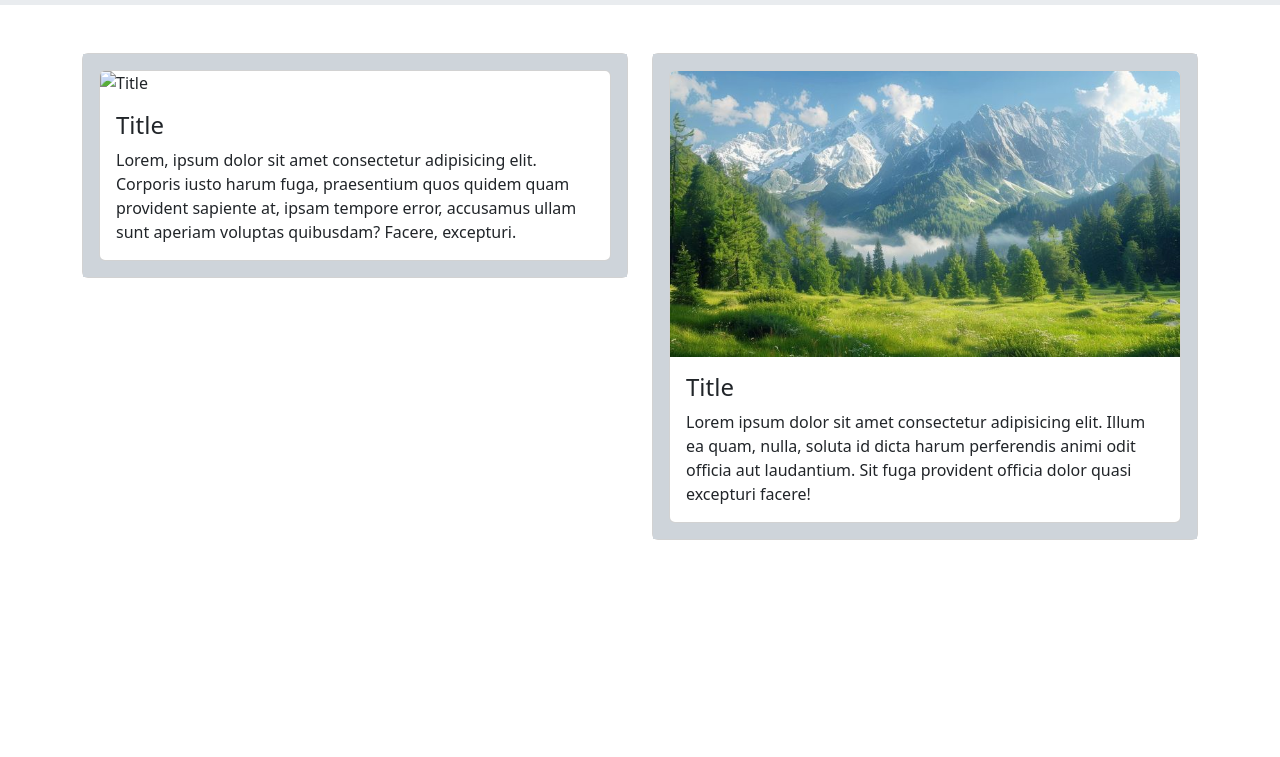
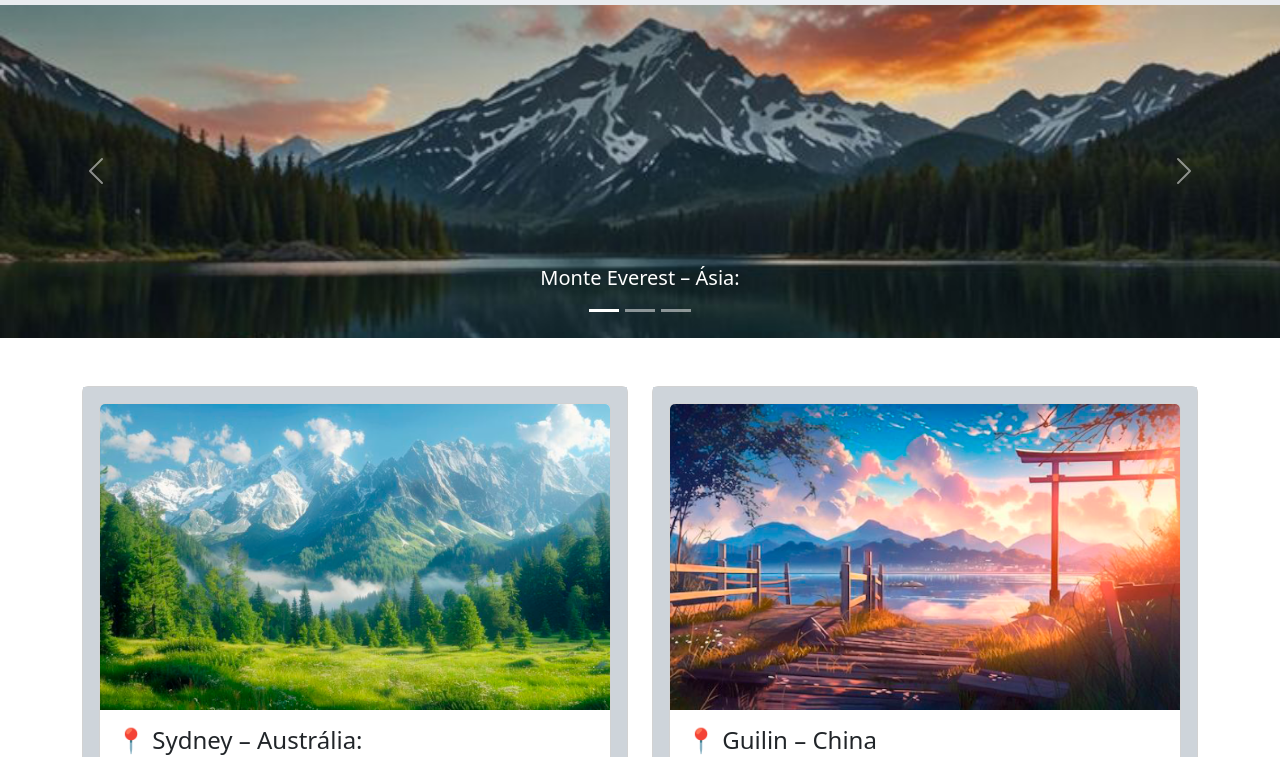
Before and after one commit to Guest4hu/Revis-o, a plain HTML site: page index.html in a window 1280 px wide. Shown: the part 51-808 px from the top of the page. Drawn offline with Linux system fonts and the light colour scheme.

Commit message:
feat: Carrosel

```diff
--- a/index.html
+++ b/index.html
@@ -48,16 +48,64 @@
     </header>
     <main>
         <section>
+            <div id="carouselExampleCaptions" class="carousel slide">
+                <div class="carousel-indicators">
+                    <button type="button" data-bs-target="#carouselExampleCaptions" data-bs-slide-to="0" class="active"
+                        aria-current="true" aria-label="Slide 1"></button>
+                    <button type="button" data-bs-target="#carouselExampleCaptions" data-bs-slide-to="1"
+                        aria-label="Slide 2"></button>
+                    <button type="button" data-bs-target="#carouselExampleCaptions" data-bs-slide-to="2"
+                        aria-label="Slide 3"></button>
+                </div>
+                <div class="carousel-inner">
+                    <div class="carousel-item active">
+                        <img src="Imagem/Estrutura banner2.png" class="d-block w-100" alt="...">
+                        <div class="carousel-caption d-none d-md-block">
+                            <h5> Monte Everest – Ásia:</h5>
+                        </div>
+                    </div>
+                    <div class="carousel-item">
+                        <img src="Imagem/Estrutura banner1.png" class="d-block w-100" alt="...">
+                        <div class="carousel-caption d-none d-md-block">
+                            <h5>Champs-Élysées – Paris, França:</h5>
+
+                        </div>
+                    </div>
+                    <div class="carousel-item">
+                        <img src="Imagem/Estrutura banner3.png" class="d-block w-100" alt="...">
+                        <div class="carousel-caption d-none d-md-block">
+                            <h5>New York - Eua</h5>
+
+                        </div>
+                    </div>
+                </div>
+                <button class="carousel-control-prev" type="button" data-bs-target="#carouselExampleCaptions"
+                    data-bs-slide="prev">
+                    <span class="carousel-control-prev-icon" aria-hidden="true"></span>
+                    <span class="visually-hidden">Previous</span>
+                </button>
+                <button class="carousel-control-next" type="button" data-bs-target="#carouselExampleCaptions"
+                    data-bs-slide="next">
+                    <span class="carousel-control-next-icon" aria-hidden="true"></span>
+                    <span class="visually-hidden">Next</span>
+                </button>
+            </div>
+        </section>
+        <section>
             <div class="container mt-5">
                 <div class="row position-relative">
                     <div class="col-6">
                         <div class="card ">
                             <div class="card-body bg-dark-subtle">
                                 <div class="card ">
-                                    <img class="card-img-top" src="Imagem/eab8c632adf6f5a5c86ad6bb38229a43.jpg" alt="Title" />
+                                    <img class="card-img-top"
+                                        src="Imagem/Estrutura b5280781ac2a53da10ab5e457c0afb1f.png" alt="Title" />
                                     <div class="card-body">
-                                        <h4 class="card-title">Title</h4>
-                                        <p class="card-text">Lorem, ipsum dolor sit amet consectetur adipisicing elit. Corporis iusto harum fuga, praesentium quos quidem quam provident sapiente at, ipsam tempore error, accusamus ullam sunt aperiam voluptas quibusdam? Facere, excepturi.</p>
+                                        <h4 class="card-title">📍 Sydney – Austrália:</h4>
+                                        <p class="card-text">Sydney, maior cidade da Austrália, destaca-se por seus
+                                            cartões-postais como a Ópera e a Ponte da Baía. Suas praias, parques e vida
+                                            urbana moderna encantam visitantes. É um centro cultural vibrante, com
+                                            diversidade, belezas naturais e excelente qualidade de vida.</p>
                                     </div>
                                 </div>
                             </div>
@@ -67,10 +115,14 @@
                         <div class="card">
                             <div class="card-body bg-dark-subtle">
                                 <div class="card ">
-                                    <img class="card-img-top" src="Imagem/b5280781ac2a53da10ab5e457c0afb1f.jpg" alt="Title" />
+                                    <img class="card-img-top"
+                                        src="Imagem/Estrutura eab8c632adf6f5a5c86ad6bb38229a43.png" alt="Title" />
                                     <div class="card-body">
-                                        <h4 class="card-title">Title</h4>
-                                        <p class="card-text">Lorem ipsum dolor sit amet consectetur adipisicing elit. Illum ea quam, nulla, soluta id dicta harum perferendis animi odit officia aut laudantium. Sit fuga provident officia dolor quasi excepturi facere!</p>
+                                        <h4 class="card-title">📍 Guilin – China</h4>
+                                        <p class="card-text">Guilin é conhecida por suas montanhas de calcário e o rio
+                                            Li. Suas paisagens naturais atraem turistas. Grutas iluminadas, cultura
+                                            local e vilarejos tradicionais completam o charme dessa cidade do sul da
+                                            China, famosa por sua beleza única e atmosfera tranquila e cênica.</p>
 
                                     </div>
                                 </div>
```
Also changed, not shown: Imagem/4f120eb78063bc160c8abcff0a55b983.jpg (added), Imagem/Estrutura b5280781ac2a53da10ab5e457c0afb1f.png (added), Imagem/Estrutura banner1.png (added), Imagem/Estrutura banner2.png (added), Imagem/Estrutura banner3.png (added), Imagem/Estrutura eab8c632adf6f5a5c86ad6bb38229a43.png (added), Imagem/banner1.jpg (added), Imagem/banner2.jpg (added), Imagem/banner3.jpg (added).
